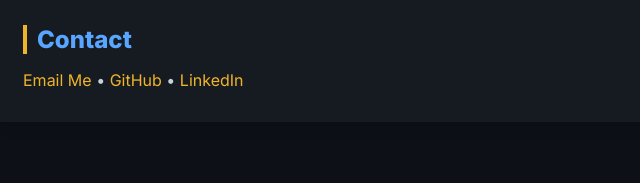
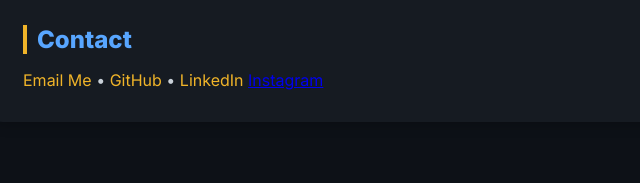
Before and after one commit to Shreyash-Shukla/Personal_portfolio_website, a plain HTML site: page contact.html in a window 1280 px wide. Shown: the part 271-454 px from the top of the page, 201-841 px from the left. Drawn offline with Linux system fonts and the light colour scheme.

Commit message:
Update contact.html

```diff
--- a/contact.html
+++ b/contact.html
@@ -92,6 +92,7 @@
         <a class="inline" href="mailto:shreyashshukla0205@gmail.com">Email Me</a> •
         <a class="inline" href="https://github.com/Shreyash-Shukla" target="_blank">GitHub</a> •
         <a class="inline" href="https://www.linkedin.com/in/shreyash-shukla-747751355/" target="_blank">LinkedIn</a>
+        <a class="inline-link" href="https://www.instagram.com/shreyash_shukla_project/" target="_blank">Instagram</a>
       </p>
     </section>
   </main>
```
